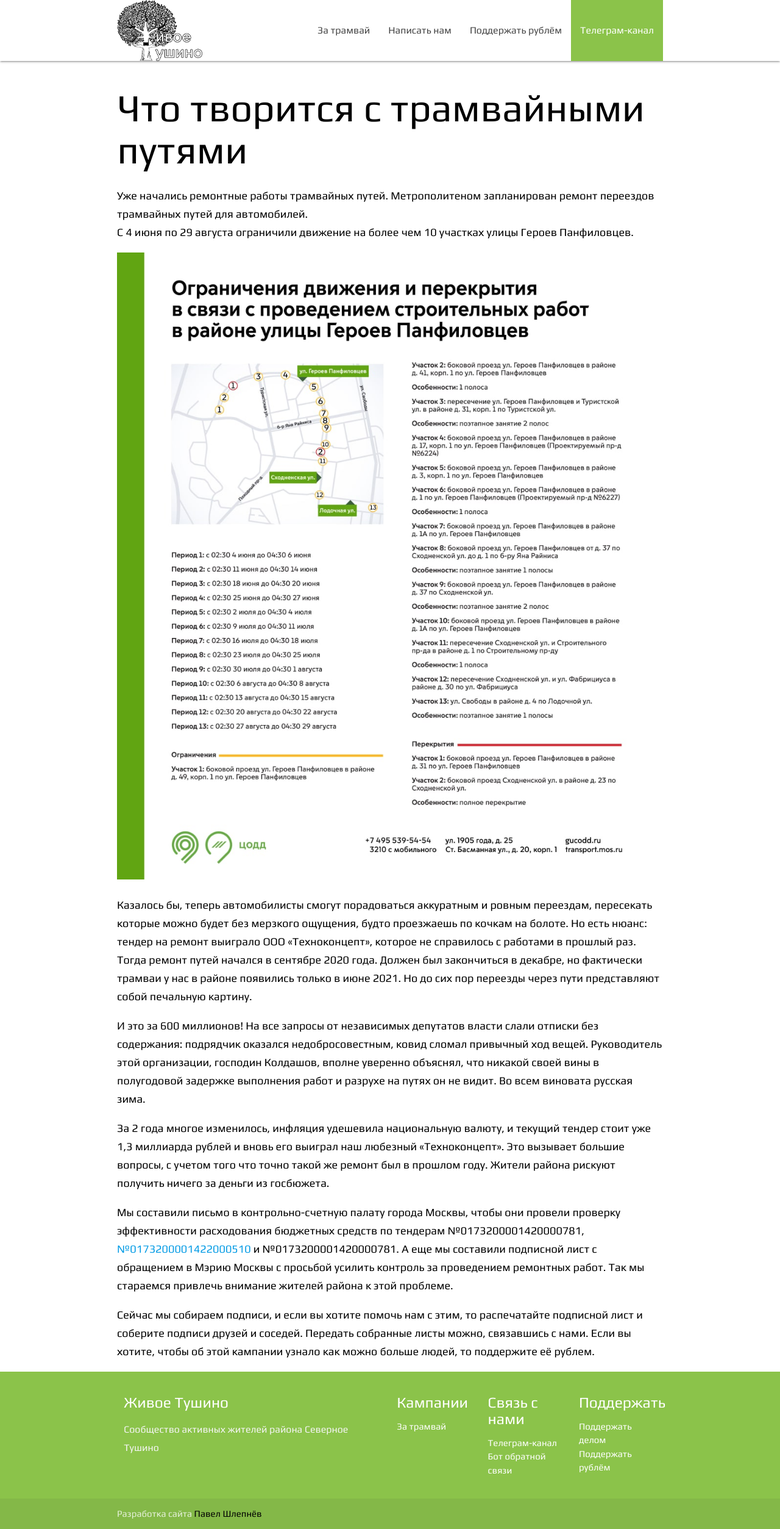
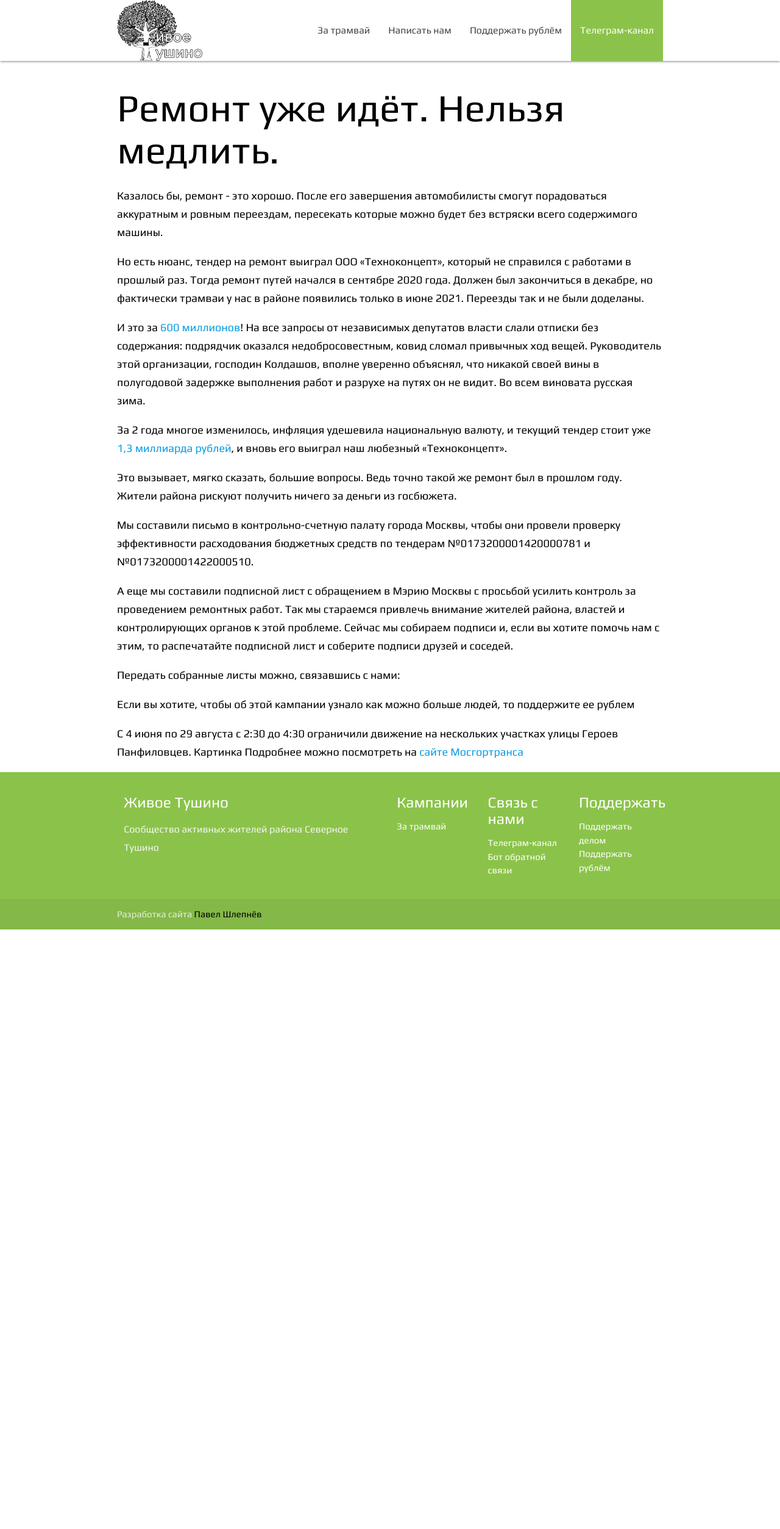
Before and after one commit to Pavel6625/live-tushino, a Jekyll site: the page built from trams.markdown, in a window 1280 px wide. Shown: the whole page at 61% size. Built offline with Jekyll 4.4.1, drawn with Linux system fonts in a browser that asks for light colours; nearby versions of some CDN libraries; after the commit the page ends 1524 px from its top, so only the background shows below that.

Commit message:
Add content

```diff
--- a/_layouts/default.html
+++ b/_layouts/default.html
@@ -14,7 +14,6 @@
     <link rel="icon" type="image/png" sizes="32x32" href="/favicon-32x32.png">
     <link rel="icon" type="image/png" sizes="16x16" href="/favicon-16x16.png">
     <link rel="manifest" href="/site.webmanifest">
-    <script src="https://kit.fontawesome.com/796266c63a.js" crossorigin="anonymous"></script>
     {% seo %}
   </head>
   <body>
--- a/assets/css/main.scss
+++ b/assets/css/main.scss
@@ -41,6 +41,10 @@ footer p {
   #index-banner .section {
     top: 0;
   }
+
+  .gap {
+    margin-bottom: 1rem;
+  }
 }
 
 footer.page-footer {
--- a/trams.markdown
+++ b/trams.markdown
@@ -3,20 +3,27 @@ layout: page
 title: "За трамвай"
 permalink: /campaigns/tram
 ---
-# Что творится с трамвайными путями
+# Ремонт уже идёт. Нельзя медлить.
 
-Уже начались ремонтные работы трамвайных путей. Метрополитеном запланирован ремонт переездов трамвайных путей для автомобилей.
-С 4 июня по 29 августа ограничили движение на более чем 10 участках улицы Героев Панфиловцев.
+Казалось бы, ремонт - это хорошо. После его завершения автомобилисты смогут порадоваться аккуратным и ровным переездам, пересекать которые можно будет без встряски всего содержимого машины.
 
-<img src="/assets/img/traffic-constraint.jpeg" class="responsive-img">
+Но есть нюанс, тендер на ремонт выиграл ООО «Техноконцепт», который не справился с работами в прошлый раз. Тогда ремонт путей начался в сентябре 2020 года. Должен был закончиться в декабре, но фактически трамваи у нас в районе появились только в июне 2021. Переезды так и не были доделаны.
 
-Казалось бы, теперь автомобилисты смогут порадоваться аккуратным и ровным переездам, пересекать которые можно будет без мерзкого ощущения, будто проезжаешь по кочкам на болоте. Но есть нюанс: тендер на ремонт выиграло ООО «Техноконцепт», которое не справилось с работами в прошлый раз. Тогда ремонт путей начался в сентябре 2020 года. Должен был закончиться в декабре, но фактически трамваи у нас в районе появились только в июне 2021. Но до сих пор переезды через пути представляют собой печальную картину.
+И это за [600 миллионов](https://zakupki.gov.ru/epz/order/notice/ea20/view/common-info.html?regNumber=0173200001420000781)! На все запросы от независимых депутатов власти слали отписки без содержания: подрядчик оказался недобросовестным, ковид сломал привычных ход вещей. Руководитель этой организации, господин Колдашов, вполне уверенно объяснял, что никакой своей вины в полугодовой задержке выполнения работ и разрухе на путях он не видит. Во всем виновата русская зима.
 
-И это за 600 миллионов! На все запросы от независимых депутатов власти слали отписки без содержания: подрядчик оказался недобросовестным, ковид сломал привычный ход вещей. Руководитель этой организации, господин Колдашов, вполне уверенно объяснял, что никакой своей вины в полугодовой задержке выполнения работ и разрухе на путях он не видит. Во всем виновата русская зима.
+За 2 года многое изменилось, инфляция удешевила национальную валюту, и текущий тендер стоит уже [1,3 миллиарда рублей](https://zakupki.gov.ru/epz/order/notice/ea20/view/common-info.html?regNumber=0173200001422000510), и вновь его выиграл наш любезный «Техноконцепт».
 
-За 2 года многое изменилось, инфляция удешевила национальную валюту, и текущий тендер стоит уже 1,3 миллиарда рублей и вновь его выиграл наш любезный «Техноконцепт». Это вызывает большие вопросы, с учетом того что точно такой же ремонт был в прошлом году. Жители района рискуют получить ничего за деньги из госбюжета.
+Это вызывает, мягко сказать, большие вопросы. Ведь точно такой же ремонт был в прошлом году. Жители района рискуют получить ничего за деньги из госбюжета.
 
-Мы составили письмо в контрольно-счетную палату города Москвы, чтобы они провели проверку эффективности расходования бюджетных средств по тендерам №0173200001420000781, [№0173200001422000510](https://zakupki.gov.ru/epz/order/notice/ea20/view/common-info.html?regNumber=0173200001422000510) и №0173200001420000781. А еще мы составили подписной лист с обращением в Мэрию Москвы с просьбой усилить контроль за проведением ремонтных работ. Так мы стараемся привлечь внимание жителей района к этой проблеме.
+Мы составили письмо в контрольно-счетную палату города Москвы, чтобы они провели проверку эффективности расходования бюджетных средств по тендерам №0173200001420000781 и №0173200001422000510.
 
-Сейчас мы собираем подписи, и если вы хотите помочь нам с этим, то распечатайте подписной лист и соберите подписи друзей и соседей. Передать собранные листы можно, связавшись с нами.
-Если вы хотите, чтобы об этой кампании узнало как можно больше людей, то поддержите её рублем.
+А еще мы составили подписной лист с обращением в Мэрию Москвы с просьбой усилить контроль за проведением ремонтных работ. Так мы стараемся привлечь внимание жителей района, властей и контролирующих органов к этой проблеме.
+Сейчас мы собираем подписи и, если вы хотите помочь нам с этим, то распечатайте подписной лист и соберите подписи друзей и соседей.
+
+Передать собранные листы можно, связавшись с нами:
+
+Если вы хотите, чтобы об этой кампании узнало как можно больше людей, то поддержите ее рублем
+
+С 4 июня по 29 августа с 2:30 до 4:30 ограничили движение на нескольких участках улицы Героев Панфиловцев.
+Картинка
+Подробнее можно посмотреть на [сайте Мосгортранса](https://transport.mos.ru/mostrans/all_news/110335)
```
Also changed, not shown: _layouts/home.html (+1 -1 lines), index.html (+17 -13 lines), assets/img/all_desktop.jpg (added), assets/img/all_mobile.JPG (added).
